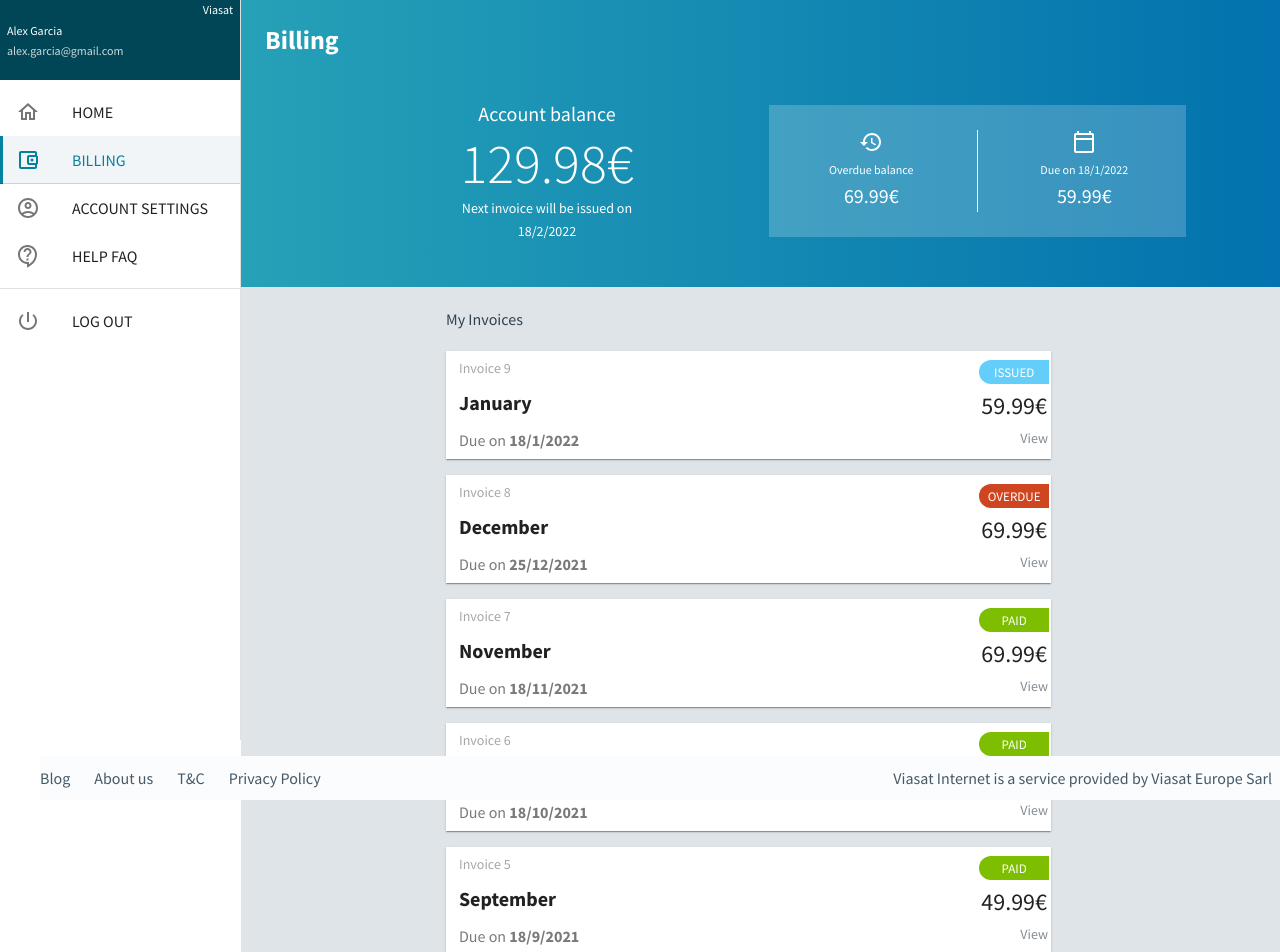
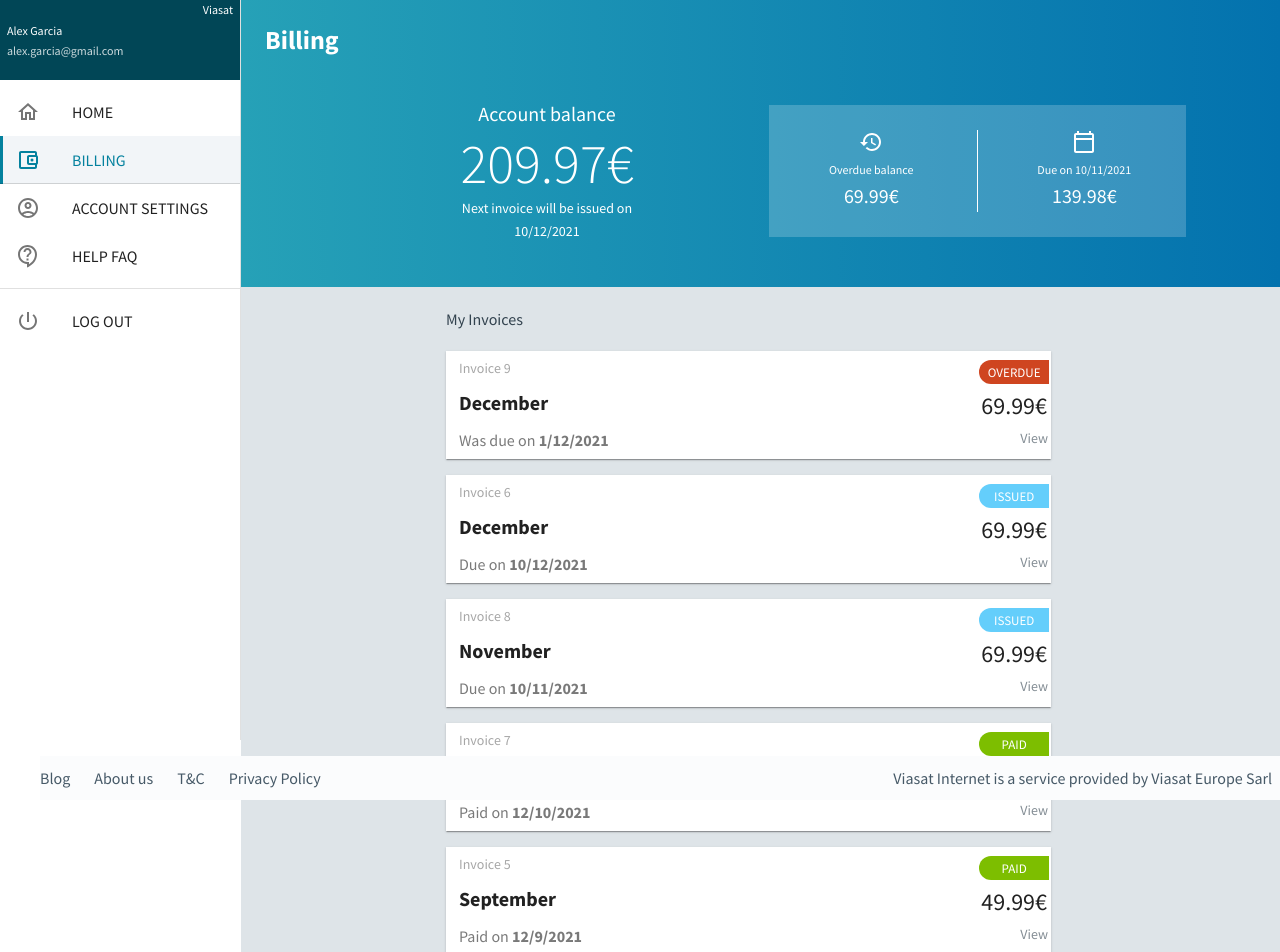
Before and after one commit to DianaCose/BillingPage, a Next.js app: page / in a window 1280 px wide. Shown: the top 952 px of the page. Built offline with nearby package versions, Linux system fonts and the light colour scheme.

Commit message:
Update invoice text

```diff
--- a/InvoiceDatabase.js
+++ b/InvoiceDatabase.js
@@ -1,11 +1,11 @@
 export const invoiceData = [
-  { id: 9, status: 'ISSUED', due: '2022/01/18', amount: 59.99 },
-  { id: 8, status: 'OVERDUE', due: '2021/12/25', amount: 69.99 },
-  { id: 7, status: 'PAID', due: '2021/11/18', amount: 69.99 },
-  { id: 6, status: 'PAID', due: '2021/10/18', amount: 79.99 },
-  { id: 5, status: 'PAID', due: '2021/09/18', amount: 49.99 },
-  { id: 4, status: 'PAID', due: '2021/08/18', amount: 39.99 },
-  { id: 3, status: 'PAID', due: '2021/07/18', amount: 69.99 },
-  { id: 2, status: 'PAID', due: '2021/06/18', amount: 39.99 },
-  { id: 1, status: 'PAID', due: '2021/05/18', amount: 79.99 },
+  { id: 9, status: 'OVERDUE', due: '2021/12/01', amount: 69.99 },
+  { id: 6, status: 'ISSUED', due: '2021/12/10', amount: 69.99 },
+  { id: 8, status: 'ISSUED', due: '2021/11/10', amount: 69.99 },
+  { id: 7, status: 'PAID', due: '2021/10/12', amount: 69.99 },
+  { id: 5, status: 'PAID', due: '2021/09/12', amount: 49.99 },
+  { id: 4, status: 'PAID', due: '2021/08/12', amount: 39.99 },
+  { id: 3, status: 'PAID', due: '2021/07/12', amount: 69.99 },
+  { id: 2, status: 'PAID', due: '2021/06/12', amount: 39.99 },
+  { id: 1, status: 'PAID', due: '2021/05/12', amount: 79.99 },
 ];
--- a/src/components/HeaderToolbar.js
+++ b/src/components/HeaderToolbar.js
@@ -40,20 +40,13 @@ function HeaderToolbar(props) {
     const indexLastIssuedInvoice = props.invoiceData
       .map((invoice) => invoice.status)
       .lastIndexOf('ISSUED');
-
     const date = new Date(props.invoiceData[indexLastIssuedInvoice].due);
-    console.log('date', date);
-
     const currentMonth = date.getMonth();
     console.log('current month', currentMonth);
-
     return new Intl.DateTimeFormat(['ban', 'id']).format(
       date.setMonth(currentMonth + 1)
     );
   };
-
-  console.log(nextMonth());
-  console.log(props.invoiceData[0]);
 
   return (
     <Box
@@ -85,7 +78,7 @@ function HeaderToolbar(props) {
               Account balance
             </Typography>
             <Typography variant="h2" sx={{ fontSize: '56px' }}>
-              {props.invoiceData
+              { Number(props.invoiceData
                 .map((invoice) => {
                   return invoice.status === 'ISSUED' ||
                     invoice.status === 'OVERDUE'
@@ -95,7 +88,7 @@ function HeaderToolbar(props) {
                 .reduce(
                   (previousValue, currentValue) => previousValue + currentValue,
                   0
-                )}
+                )).toFixed(2)}
               {'\u20AC'}
             </Typography>
             <Typography variant="caption" sx={{ fontSize: '14px' }}>
--- a/src/components/Invoice.js
+++ b/src/components/Invoice.js
@@ -1,11 +1,18 @@
 import { Typography, Paper, Stack, Chip, Box } from '@mui/material';
 
 function Invoice(props) {
+
   const COLORS = {
     ISSUED: '#64CEFB',
     PAID: '#7DBE00',
     OVERDUE: '#CF4520',
   };
+   const TEXT = {
+    ISSUED: 'Due on',
+    PAID:' Paid on',
+    OVERDUE:'Was due on',
+  }
+
   const MONTHS = [
     'January',
     'February',
@@ -20,8 +27,8 @@ function Invoice(props) {
     'November',
     'December',
   ];
+
   const getMonth = MONTHS[props.due.split("/")[1] - 1];
-
   const date = new Date(props.due);
   const currentDate = new Intl.DateTimeFormat(['ban', 'id']).format(date);
 
@@ -57,7 +64,7 @@ function Invoice(props) {
           {getMonth}
         </Typography>
         <Typography variant="subtitle1" sx={{ fontSize: 16, opacity: '0.6' }}>
-          Due on <strong>{currentDate}</strong>
+        {TEXT[props.status]}<strong> {currentDate}</strong>
         </Typography>
       </Stack>
 
--- a/src/components/InvoiceDetails.js
+++ b/src/components/InvoiceDetails.js
@@ -1,10 +1,30 @@
 import { Paper, Stack, Typography, Divider, Button } from '@mui/material';
 import ClearIcon from '@mui/icons-material/Clear';
 
+function InvoiceDetails({ invoice, onClose }) {
+  const { amount, due, id, status } = invoice;
 
-function InvoiceDetails({invoice, onClose}) {
+  const TEXT = {
+    ISSUED: 'Due on',
+    PAID: ' Paid on',
+    OVERDUE: 'Was due on',
+  };
+  const date = new Date(due);
+  const currentDate = new Intl.DateTimeFormat(['ban', 'id']).format(date);
 
-  const {amount, due, id, status } = invoice;
+  const currentMonth = () => {
+    const date = new Date(due);
+    return new Intl.DateTimeFormat(['ban', 'id']).format(
+      date.setMonth(date.getMonth())
+    );
+  };
+  const nextMonth = () => {
+    const date = new Date(due);
+    return new Intl.DateTimeFormat(['ban', 'id']).format(
+      date.setMonth(date.getMonth() + 1)
+    );
+  };
+
   return (
     <Paper
       sx={{
@@ -14,7 +34,7 @@ function InvoiceDetails({invoice, onClose}) {
         maxHeight: { xs: '100vh', md: '337px' },
         padding: { xs: '0', md: '10px' },
         marginBottom: { xs: '0', md: '70px' },
-        display: {xs:'none', md: 'block'}
+        display: { xs: 'none', md: 'block' },
       }}
     >
       <Stack direction="row" spacing={24} sx={{ marginBottom: '7px' }}>
@@ -25,13 +45,12 @@ function InvoiceDetails({invoice, onClose}) {
           View invoice as PDF
         </Typography>
 
-        <ClearIcon onClick={onClose}/>
-
+        <ClearIcon onClick={onClose} />
       </Stack>
 
       <Stack
         direction="row"
-        spacing={24}
+        spacing={21}
         sx={{
           background: {
             xs: 'linear-gradient(90deg, #26A1B7 0%, #0372AE 100%)',
@@ -46,7 +65,7 @@ function InvoiceDetails({invoice, onClose}) {
           Invoice number
         </Typography>
         <Typography variant="subtitle1" sx={{ fontSize: 14, opacity: '0.4' }}>
-          Paid on
+          {TEXT[status]}
         </Typography>
       </Stack>
 
@@ -65,10 +84,10 @@ function InvoiceDetails({invoice, onClose}) {
           variant="subtitle1"
           sx={{ fontSize: '14px', opacity: '0.4' }}
         >
-         {id}
+          {id}
         </Typography>
         <Typography variant="subtitle1" sx={{ fontSize: 14, opacity: '0.4' }}>
-         {due}
+          {currentDate}
         </Typography>
       </Stack>
 
@@ -101,10 +120,11 @@ function InvoiceDetails({invoice, onClose}) {
           variant="subtitle1"
           sx={{ fontSize: '14px', opacity: '0.6' }}
         >
-          21/09/2020-21/10/2020
+          {currentMonth()} - {nextMonth()}
         </Typography>
         <Typography variant="subtitle1" sx={{ fontSize: 16 }}>
-         {amount}{'\u20AC'}
+          {amount}
+          {'\u20AC'}
         </Typography>
       </Stack>
 
@@ -125,7 +145,8 @@ function InvoiceDetails({invoice, onClose}) {
           variant="body1"
           sx={{ fontSize: '20px', fontWeight: 'bold' }}
         >
-          {amount}{'\u20AC'}
+          {amount}
+          {'\u20AC'}
         </Typography>
       </Stack>
     </Paper>
```
